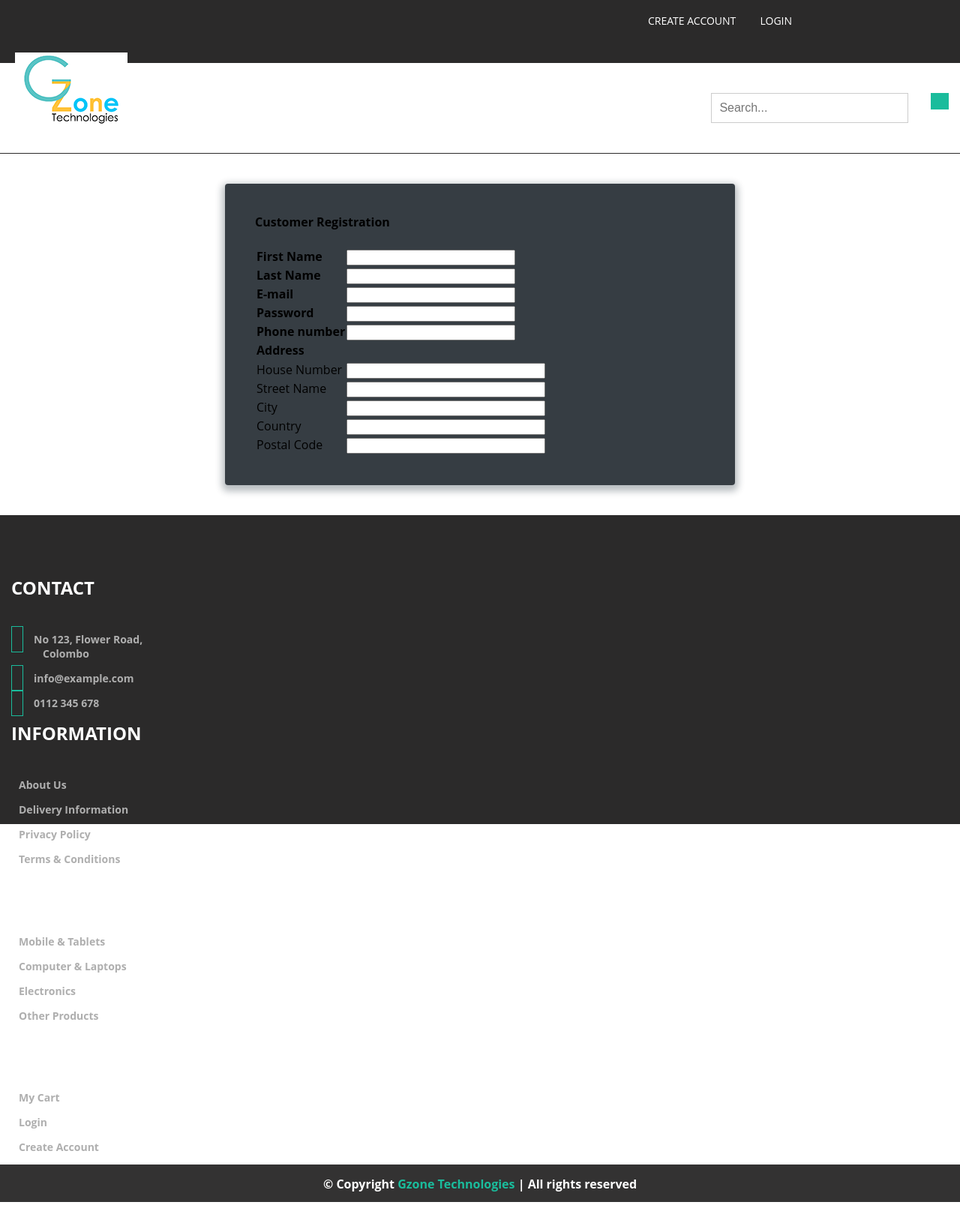
After one commit to DilankaPerera/Test, a PHP site: page /customer_registration.php in a window 1280 px wide. The commit adds this page. Shown: the whole page at 75% size. Run offline with PHP 8.4, Linux system fonts and the light colour scheme.

Commit message:
agent reg form updated & cus reg rough form created

```diff
--- /dev/null
+++ b/customer_registration.php
@@ -0,0 +1,110 @@
+<?php include_once('header.php'); ?>
+
+<html>
+
+<head>
+<title> Customer Registration  </title>
+<link rel="stylesheet" type="text/css" href="css/styles.css" media="all"/>
+</head>
+
+<body>
+  <div  >
+    <form class="form">
+      <fieldset>
+
+          <legend> <b> Customer Registration <b> </legend>
+    <br>
+<table >
+      <div>
+        <tr>
+      <td><label for="fname"> <b>First Name </b> </label></td>
+      <td><input type="text" size="25" id="fname"></td>
+    </tr>
+      </div>
+
+    <div>
+      <tr>
+    <td><label for="lname"><b> Last Name </b> </label></td>
+    <td><input type="text" size="25" id="lname"></td>
+</tr>
+    </div>
+
+    <div>
+      <tr>
+    <td><label for="email"> <b>E-mail</b></label></td>
+    <td><input type="varchar" size="25" id="email"></td>
+  </tr>
+    </div>
+
+
+    <div>
+      <tr>
+    <td><label for="pwd"> <b>Password </b> </label></td>
+   <td><input type="password" size="25" id="pwd"></td>
+ </tr>
+    </div>
+
+
+
+<div>
+  <tr>
+<td><label for="pnumber"> <b>Phone number</b></label></td>
+<td><input type="varchar" size="25" id="pnumber"></td>
+</tr>
+</div>
+
+<div>
+  <tr>
+    <td><b>Address </b></td>
+    <td> </td>
+    <tr>
+<tr>
+<td> <label for="housenum">House Number  </label> </td>
+<td> <input type="varchar" size="30" id="housenum" > </td>
+</tr>
+
+<tr>
+<td> <label for="streetname">Street Name  </label></td>
+<td> <input type="varchar" size="30" id="streetname"> </td>
+</tr>
+
+<tr>
+<td> <label for="city">City </label> </td>
+<td> <input type="varchar" size="30" id="city"> </td>
+</tr>
+
+<tr>
+<td> <label for="country">Country  </label></td>
+<td> <input type="varchar" size="30" id="country"> </td>
+</tr>
+<tr>
+<td> <label for="pcode">Postal Code  </label></td>
+<td> <input type="varchar" size="30" id="pcode"> </td>
+</tr>
+
+
+
+
+</div>
+
+
+</table>
+
+
+
+          </fieldset>
+
+    </form>
+
+
+  </div>
+
+
+
+
+</body>
+
+
+</html>
+
+<?php include_once('footer.php'); ?>
```
Also changed, not shown: agent_registration.php (+31 -21 lines).
